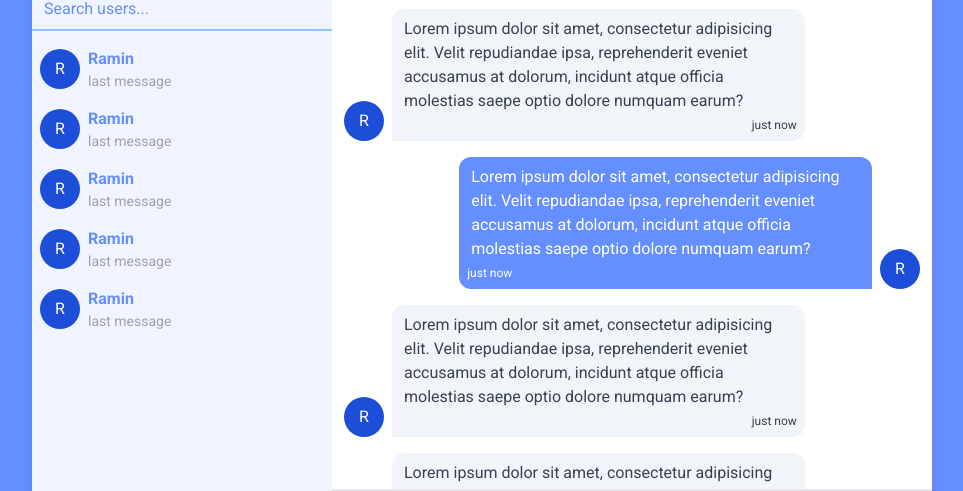
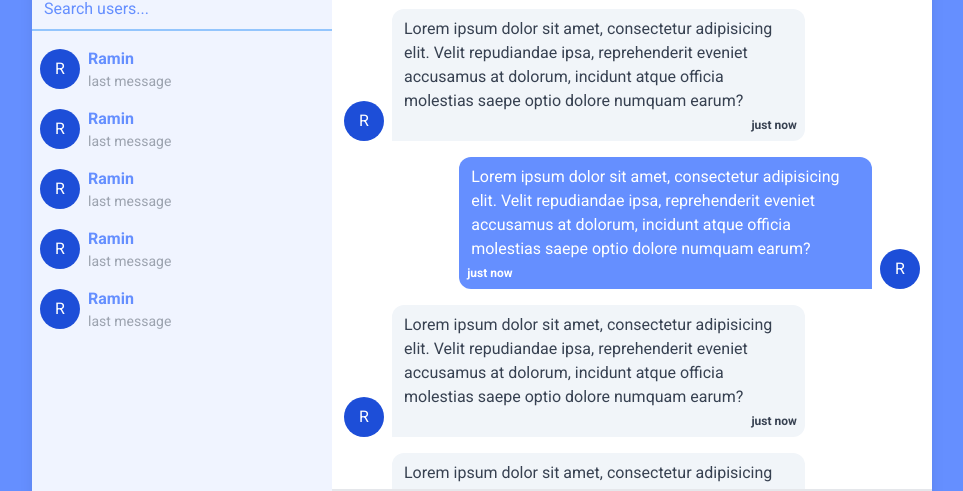
Before and after one commit to RaminMikayilov/firebase-chat-app, a React (Vite) app: page / in a window 1280 px wide. Shown: the part 165-656 px from the top of the page, without its empty margins (158-1121 px from the left). Built offline with nearby package versions, Linux system fonts and the light colour scheme.

Commit message:
Update style of message time

```diff
--- a/src/components/Home/Chat/Message.jsx
+++ b/src/components/Home/Chat/Message.jsx
@@ -19,7 +19,7 @@ const Message = ({ direction }) => {
         repudiandae ipsa, reprehenderit eveniet accusamus at dolorum, incidunt
         atque officia molestias saepe optio dolore numquam earum?
         <span
-          className={`absolute bottom-1 text-xs p-1 rounded-lg ${
+          className={`absolute bottom-1 text-xs p-1 rounded-lg font-bold ${
             direction === "right" ? "left-1" : "right-1"
           } `}
         >
```
